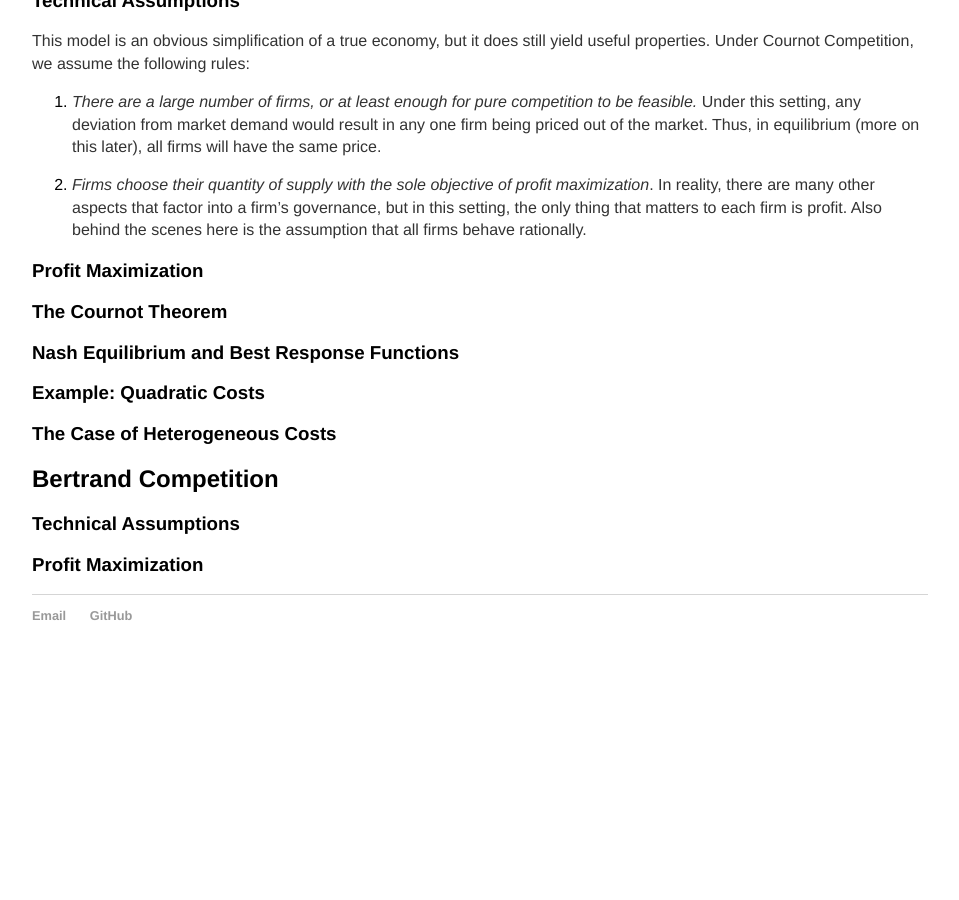
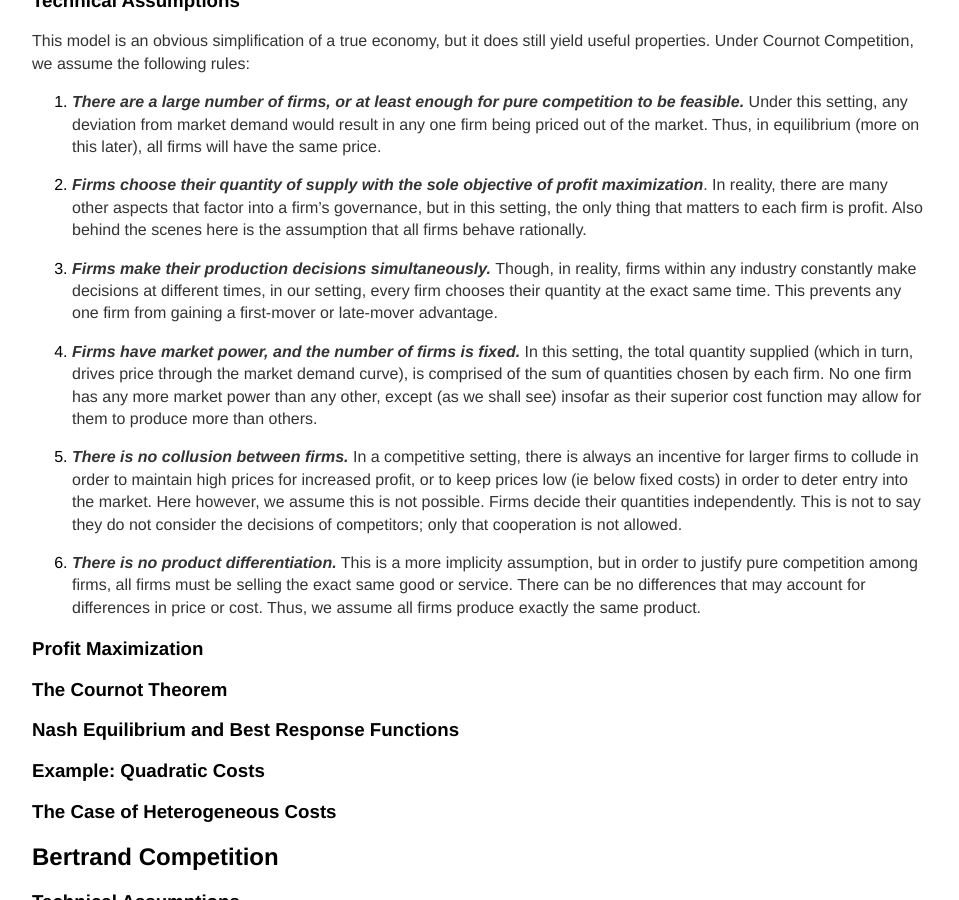
Before and after one commit to 12mre1/12mre1.github.io, a Jekyll site: the page built from _posts/2021-06-06-Cournot-vs-Bertrand-Competition.md, in a window 1280 px wide and 900 px high, scrolled down 1012 px. Shown: the whole window, without its empty margins (160-1119 px from the left). Built offline with Jekyll 4.4.1, drawn with Linux system fonts in a browser that asks for light colours; before the commit the page ends 1695 px from its top, so only the background shows below that.

Commit message:
update comp post

```diff
--- a/_posts/2021-06-06-Cournot-vs-Bertrand-Competition.md
+++ b/_posts/2021-06-06-Cournot-vs-Bertrand-Competition.md
@@ -36,9 +36,17 @@ Invented by __Antoine Augustin Cournot__ in the mid 17th century, this model rel
 
 This model is an obvious simplification of a true economy, but it does still yield useful properties. Under Cournot Competition, we assume the following rules:
 
-1. _There are a large number of firms, or at least enough for pure competition to be feasible._ Under this setting, any deviation from market demand would result in any one firm being priced out of the market. Thus, in equilibrium (more on this later), all firms will have the same price.
+1. ***There are a large number of firms, or at least enough for pure competition to be feasible.*** Under this setting, any deviation from market demand would result in any one firm being priced out of the market. Thus, in equilibrium (more on this later), all firms will have the same price.
 
-2. _Firms choose their quantity of supply with the sole objective of profit maximization_. In reality, there are many other aspects that factor into a firm's governance, but in this setting, the only thing that matters to each firm is profit. Also behind the scenes here is the assumption that all firms behave rationally.
+2. ***Firms choose their quantity of supply with the sole objective of profit maximization***. In reality, there are many other aspects that factor into a firm's governance, but in this setting, the only thing that matters to each firm is profit. Also behind the scenes here is the assumption that all firms behave rationally.
+
+3. ***Firms make their production decisions simultaneously.*** Though, in reality, firms within any industry constantly make decisions at different times, in our setting, every firm chooses their quantity at the exact same time. This prevents any one firm from gaining a first-mover or late-mover advantage.
+
+4. ***Firms have market power, and the number of firms is fixed.*** In this setting, the total quantity supplied (which in turn, drives price through the market demand curve), is comprised of the sum of quantities chosen by each firm. No one firm has any more market power than any other, except (as we shall see) insofar as their superior cost function may allow for them to produce more than others.
+
+5. ***There is no collusion between firms.*** In a competitive setting, there is always an incentive for larger firms to collude in order to maintain high prices for increased profit, or to keep prices low (ie below fixed costs) in order to deter entry into the market. Here however, we assume this is not possible. Firms decide their quantities independently. This is not to say they do not consider the decisions of competitors; only that cooperation is not allowed.
+
+6. ***There is no product differentiation.*** This is a more implicity assumption, but in order to justify pure competition among firms, all firms must be selling the exact same good or service. There can be no differences that may account for differences in price or cost. Thus, we assume all firms produce exactly the same product.
 
 ### Profit Maximization
 ### The Cournot Theorem
```
